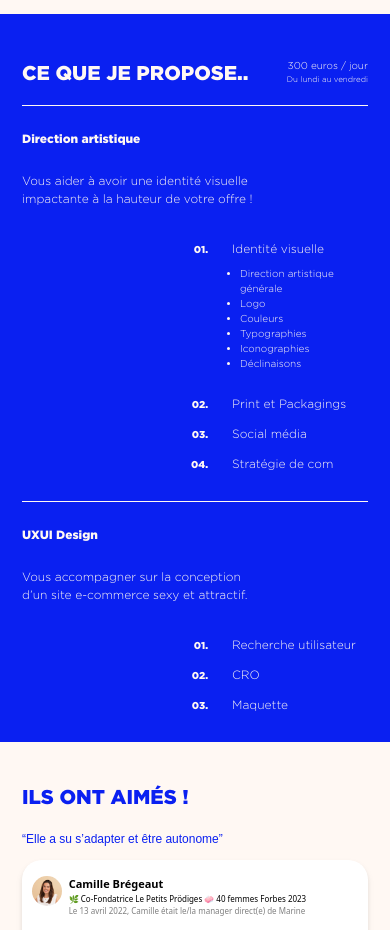
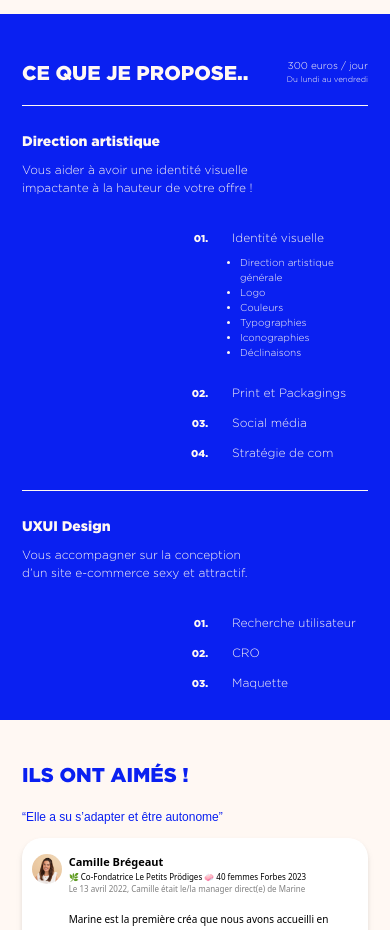
Before and after one commit to maxime-carabina/aquastudio, a Next.js app: page / in a window 390 px wide. Shown: the part 1980-2910 px from the top of the page. Built offline with nearby package versions, Linux system fonts and the light colour scheme; a web font is replaced by a local one.

Commit message:
fox space on title accordion (#22)

```diff
--- a/components/Accordion/Accordion.tsx
+++ b/components/Accordion/Accordion.tsx
@@ -66,14 +66,14 @@ function LargeAccordion(props: AccordionProps) {
         }}
         className={`flex justify-between items-center w-full ${allowClose ? '' : 'cursor-default'}`}
       >
-        <span className="font-Gotham font-normal text-[12px] lg:text-[40px] antialiased">
+        <span className="font-Gotham font-normal text-[14px] lg:text-[40px] antialiased">
           {title}
         </span>
       </button>
       <div
         className={`grid overflow-hidden transition-all duration-300 ease-in-out text-f-secondary ${
           accordionOpen
-            ? 'grid-rows-[1fr] opacity-100 mt-6'
+            ? 'grid-rows-[1fr] opacity-100 mt-2.5 lg:mt-6'
             : 'grid-rows-[0fr] opacity-0'
         }`}
       >
```
